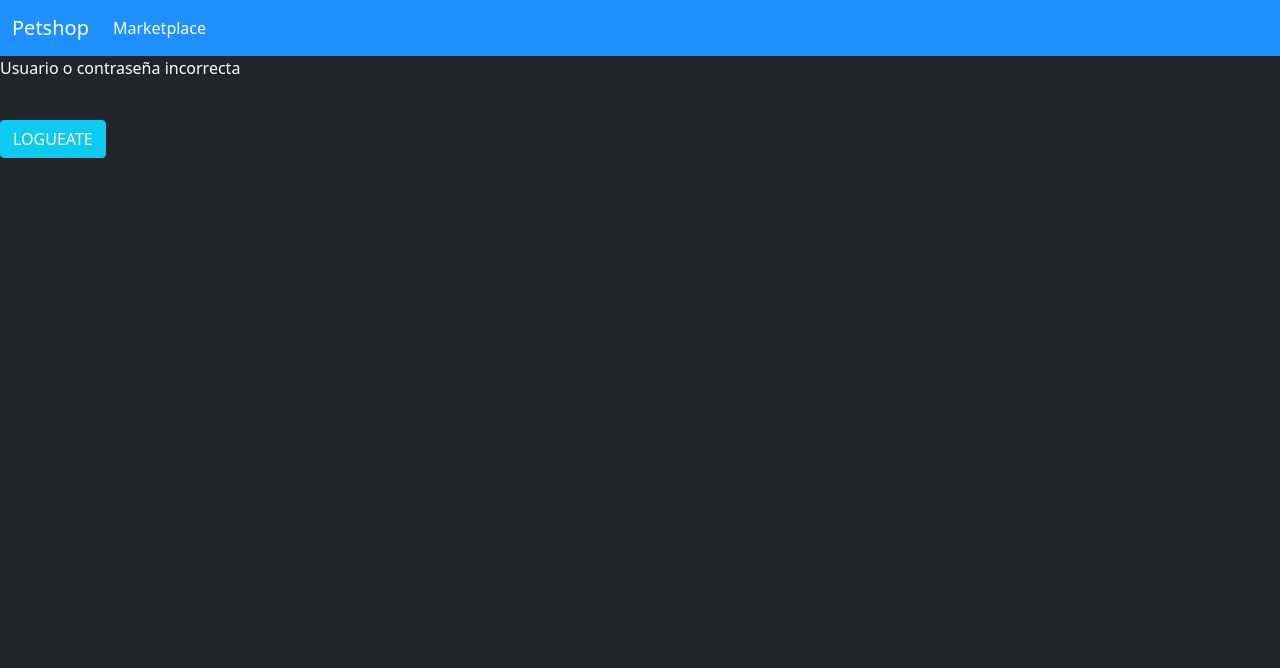
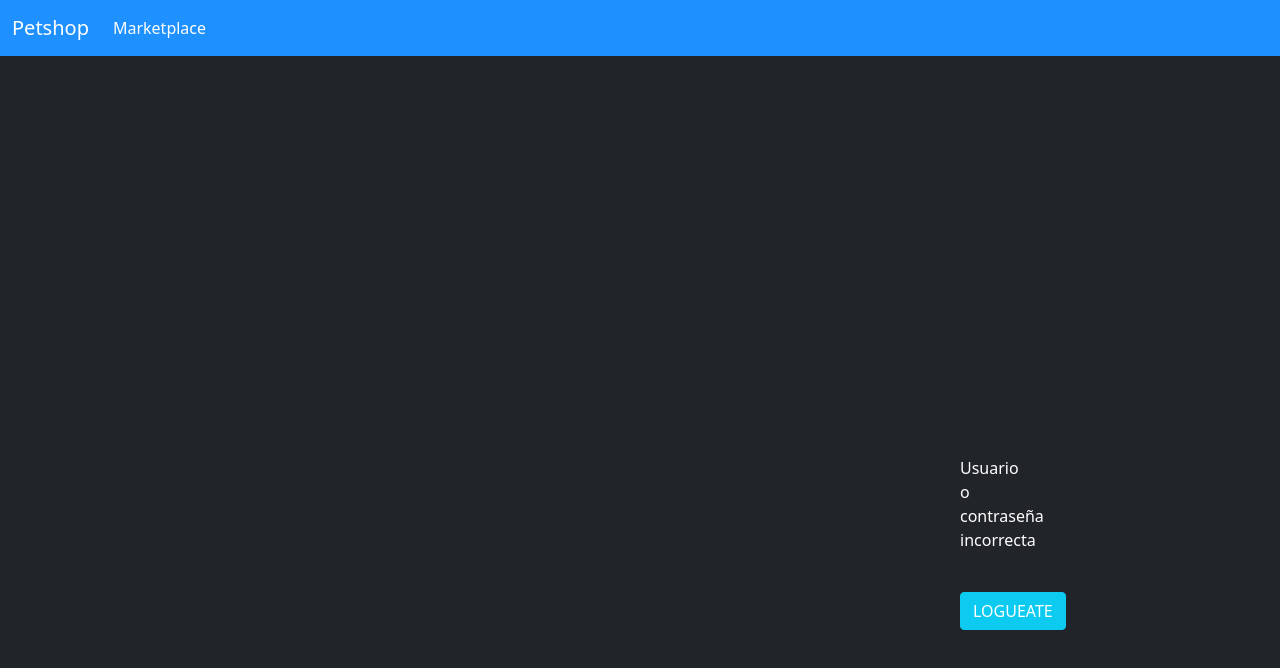
Before and after one commit to lennarx/TPFinalPNT2, a Vue app in the folder vue-marketplace/: page /unauthorized in a window 1280 px wide. Shown: the top 668 px of the page. Built offline with nearby package versions, Linux system fonts and the light colour scheme.

Commit message:
cambios en estilos

```diff
--- a/vue-marketplace/src/components/login/Login.vue
+++ b/vue-marketplace/src/components/login/Login.vue
@@ -3,7 +3,7 @@
         <div class="row justify-content-center" style="margin-top: 12%; margin-left: 15%; padding-block: 2%; margin-right: 10%;">
             <div class="col-6">
                 <form v-on:submit.prevent="onSubmit" style="width: 25%%">
-                    <div style="display: block">
+                    <div style="display: block; margin-top: 10rem">
                         <label for="user" class="form-label" style="display:contents">
                             Usuario
                             <input id="user" type ="text" class="form-control" style="width: 70%" v-model="this.usuario.name"/>
--- a/vue-marketplace/src/components/unauthorized/Unauthorized.vue
+++ b/vue-marketplace/src/components/unauthorized/Unauthorized.vue
@@ -1,5 +1,5 @@
 <template>
-  <div>
+  <div style="align-items: center;margin: 25rem 60rem 30rem 60rem;">
     <p>Usuario o contraseña incorrecta</p>
     <button class="btn btn-info mt-4 text-white" v-on:click="this.redirectToLogin()">LOGUEATE</button>
   </div>
```
